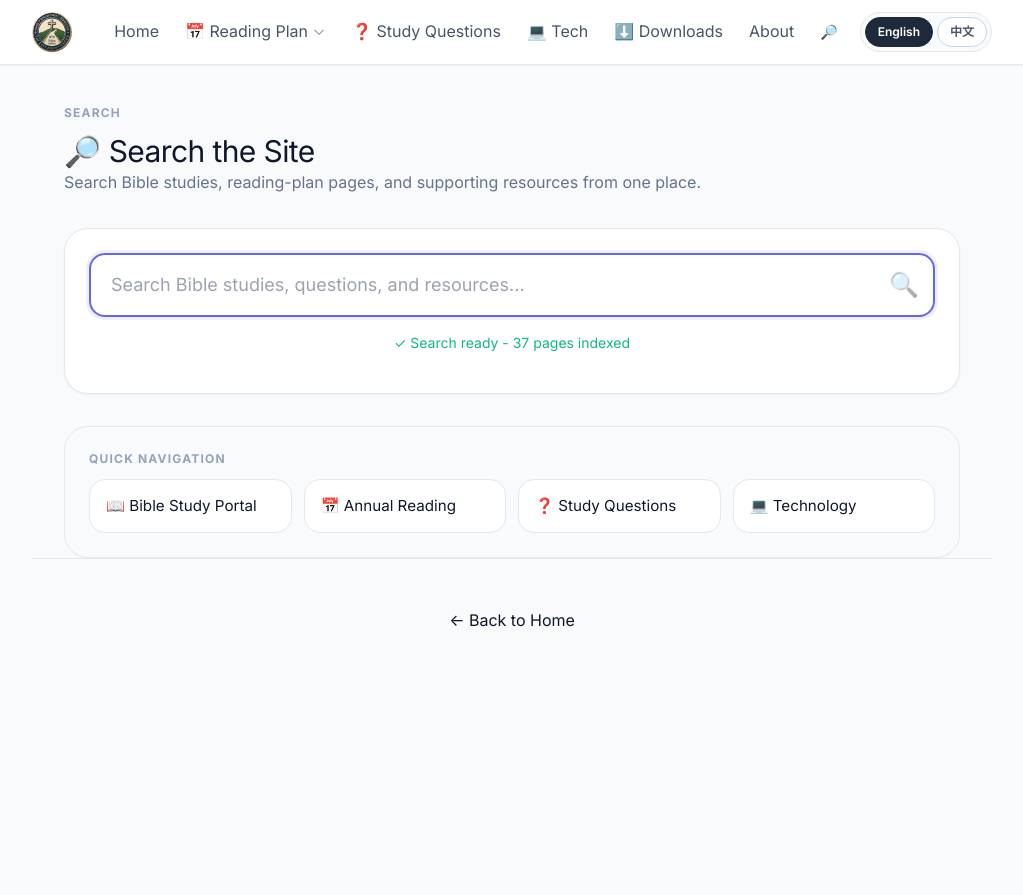
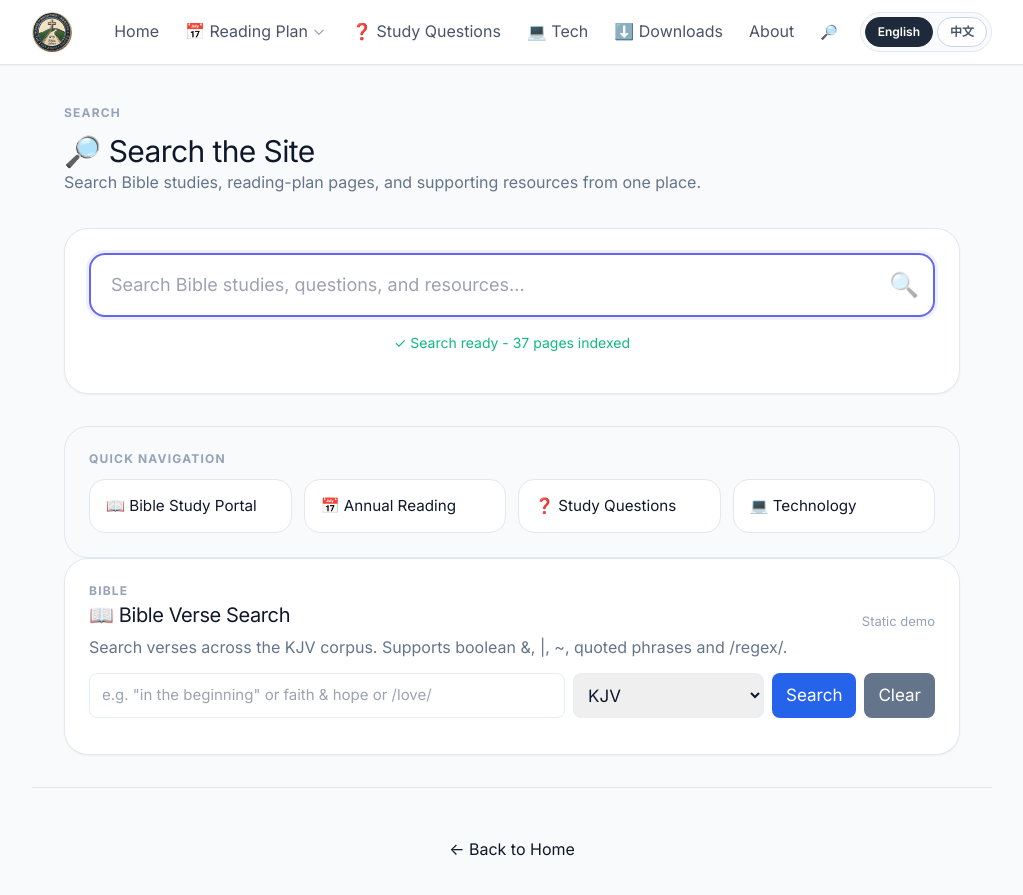
Before and after one commit to mansli7/mansli7.github.io, a Jekyll site: the page built from search/index.md, in a window 1280 px wide. Shown: the top 895 px of the page, without its empty margins (128-1151 px from the left). Built offline with Jekyll 4.4.1, drawn with Linux system fonts in a browser that asks for light colours; nearby versions of some CDN libraries; part of the change alters nothing that is shown.

Commit message:
Combine site search and Bible verse search on /search/ (inline Bible UI)

```diff
--- a/search/index.md
+++ b/search/index.md
@@ -33,6 +33,31 @@ title: Search
       <a href="/bs/sq/" class="search-shortcut">❓ Study Questions</a>
       <a href="/tech/" class="search-shortcut">💻 Technology</a>
     </div>
+  </div>
+
+  <!-- Bible Verse Search Card -->
+  <div class="bg-white rounded-3xl border border-slate-200 shadow-sm p-6 mb-8">
+    <div style="display:flex;align-items:center;justify-content:space-between;gap:12px;margin-bottom:12px">
+      <div>
+        <p class="text-xs font-bold tracking-widest text-slate-400 uppercase mb-1">Bible</p>
+        <h2 style="margin:0;font-size:1.25rem;">📖 Bible Verse Search</h2>
+        <p class="text-slate-500" style="margin-top:6px">Search verses across the KJV corpus. Supports boolean &amp;, |, ~, quoted phrases and /regex/.</p>
+      </div>
+      <div style="color:#94a3b8;font-size:13px">Static demo</div>
+    </div>
+
+    <div style="display:flex;gap:8px;flex-wrap:wrap;margin-bottom:12px">
+      <input id="bible-q" type="text" placeholder='e.g. "in the beginning" or faith & hope or /love/' style="flex:1;padding:10px 12px;border:1px solid #e6eef8;border-radius:8px;font-size:15px">
+      <select id="bible-version" style="padding:10px;border-radius:8px;border:1px solid #e6eef8">
+        <option value="KJV" selected>KJV</option>
+        <option value="CUV1919">CUV1919 (coming)</option>
+      </select>
+      <button id="bible-run" style="background:#2563eb;color:#fff;border:none;padding:10px 14px;border-radius:8px;">Search</button>
+      <button id="bible-clear" style="background:#64748b;color:#fff;border:none;padding:10px 14px;border-radius:8px;">Clear</button>
+    </div>
+
+    <div id="bible-results"></div>
+    <div id="bible-pager" style="display:flex;align-items:center;gap:8px;justify-content:center;margin-top:12px"></div>
   </div>
 </div>
 
@@ -276,6 +301,78 @@ if (queryParam) {
 }
 </script>
 
+<!-- Load bible search engine and wire the UI -->
+<script src="/assets/js/search-engine.js"></script>
+<script>
+(function(){
+  const pageSize = 10;
+  let currentResults = [];
+  let page = 0;
+
+  const qEl = document.getElementById('bible-q');
+  const runBtn = document.getElementById('bible-run');
+  const clearBtn = document.getElementById('bible-clear');
+  const versionSel = document.getElementById('bible-version');
+  const resultsEl = document.getElementById('bible-results');
+  const pagerEl = document.getElementById('bible-pager');
+
+  function escapeHtml(s){ return String(s).replace(/&/g,'&amp;').replace(/</g,'&lt;').replace(/>/g,'&gt;'); }
+  function escapeRegExp(s){ return String(s).replace(/[.*+?^${}()|[\\]\\]/g, '\\$&'); }
+
+  function buildHighlightRegex(q){
+    const hl = [];
+    try{
+      const phraseMatches = q.match(/"([^\"]+)"/g) || [];
+      for(const p of phraseMatches) hl.push(escapeRegExp(p.replace(/"/g,'')));
+      const regexMatches = q.match(/\/(.+?)\//g) || [];
+      for(const r of regexMatches) hl.push(r.slice(1,-1));
+      const words = q.replace(/"[^\"]+"/g,'').replace(/\/.+?\//g,'').split(/\s+/).filter(Boolean);
+      for(const w of words){ if(/^[&|~()]+$/.test(w)) continue; hl.push('\\b'+escapeRegExp(w)+'\\b'); }
+    }catch(e){ }
+    return hl.length ? new RegExp('(' + hl.join('|') + ')', 'ig') : null;
+  }
+
+  function renderPage(){
+    resultsEl.innerHTML = '';
+    if(!currentResults.length){ resultsEl.innerHTML = '<div style="padding:14px;background:#fff;border:1px solid #e6eef8;border-radius:12px;color:#64748b;text-align:center">No results</div>'; pagerEl.innerHTML=''; return; }
+    const start = page * pageSize; const slice = currentResults.slice(start, start+pageSize);
+    const info = document.createElement('div'); info.style.color='#6b7280'; info.style.marginBottom='8px'; info.textContent = `Found ${currentResults.length} verses`;
+    resultsEl.appendChild(info);
+    const hlRe = buildHighlightRegex(qEl.value || '');
+    for(const v of slice){
+      const card = document.createElement('div'); card.style.padding='12px'; card.style.marginBottom='8px'; card.style.background='#fff'; card.style.border='1px solid #eef2ff'; card.style.borderRadius='8px';
+      const title = document.createElement('strong'); title.textContent = `${v.book} ${v.chapter}:${v.verse}`;
+      const p = document.createElement('div'); p.innerHTML = escapeHtml(v.text);
+      if(hlRe) p.innerHTML = p.innerHTML.replace(hlRe, '<mark>$1</mark>');
+      card.appendChild(title); card.appendChild(p); resultsEl.appendChild(card);
+    }
+    const totalPages = Math.ceil(currentResults.length / pageSize);
+    pagerEl.innerHTML = '';
+    if(totalPages>1){
+      const prev = document.createElement('button'); prev.textContent='Prev'; prev.disabled = page===0; prev.onclick = ()=>{ page--; renderPage(); };
+      const next = document.createElement('button'); next.textContent='Next'; next.disabled = page+1>=totalPages; next.onclick = ()=>{ page++; renderPage(); };
+      const info2 = document.createElement('span'); info2.textContent = `Page ${page+1}/${totalPages}`; info2.style.margin='0 8px';
+      pagerEl.appendChild(prev); pagerEl.appendChild(info2); pagerEl.appendChild(next);
+    }
+  }
+
+  async function doSearch(){
+    const q = qEl.value.trim(); if(!q) return;
+    const ver = versionSel.value || 'KJV';
+    runBtn.disabled = true; runBtn.textContent = 'Searching...';
+    try{
+      currentResults = await SearchEngine.search(q, ver);
+      page = 0; renderPage();
+    }catch(e){ resultsEl.innerHTML = `<div style="padding:14px;background:#fff;border:1px solid #fee2e2;border-radius:12px;color:#dc2626">Search failed: ${escapeHtml(e.message||e)}</div>`; pagerEl.innerHTML=''; }
+    runBtn.disabled = false; runBtn.textContent = 'Search';
+  }
+
+  runBtn.addEventListener('click', doSearch);
+  qEl.addEventListener('keydown', (e)=>{ if(e.key==='Enter') doSearch(); });
+  clearBtn.addEventListener('click', ()=>{ qEl.value=''; currentResults=[]; page=0; resultsEl.innerHTML=''; pagerEl.innerHTML=''; });
+})();
+</script>
+
 ---
 
 <p style="text-align: center; margin-top: 3rem;">
```
